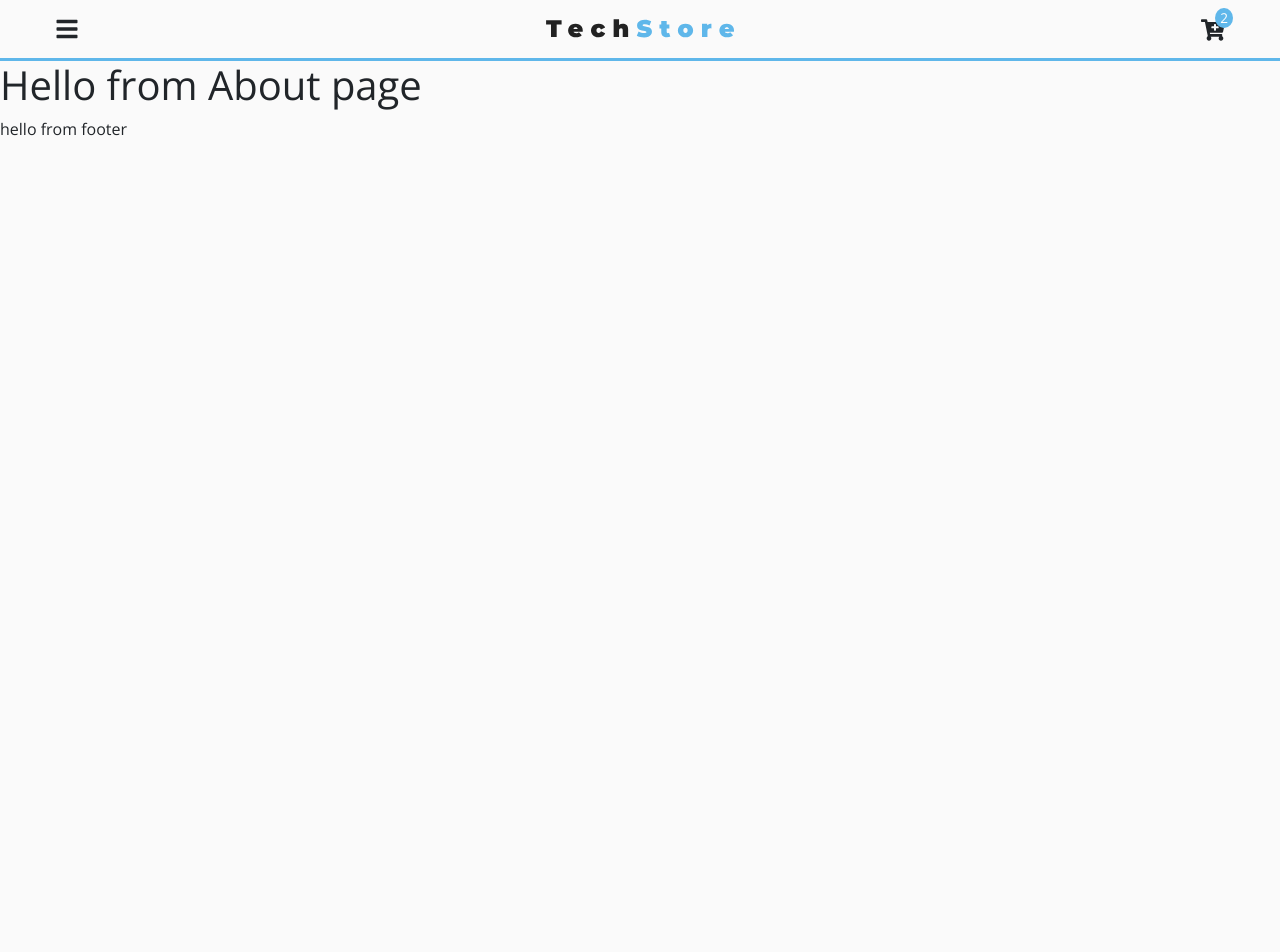
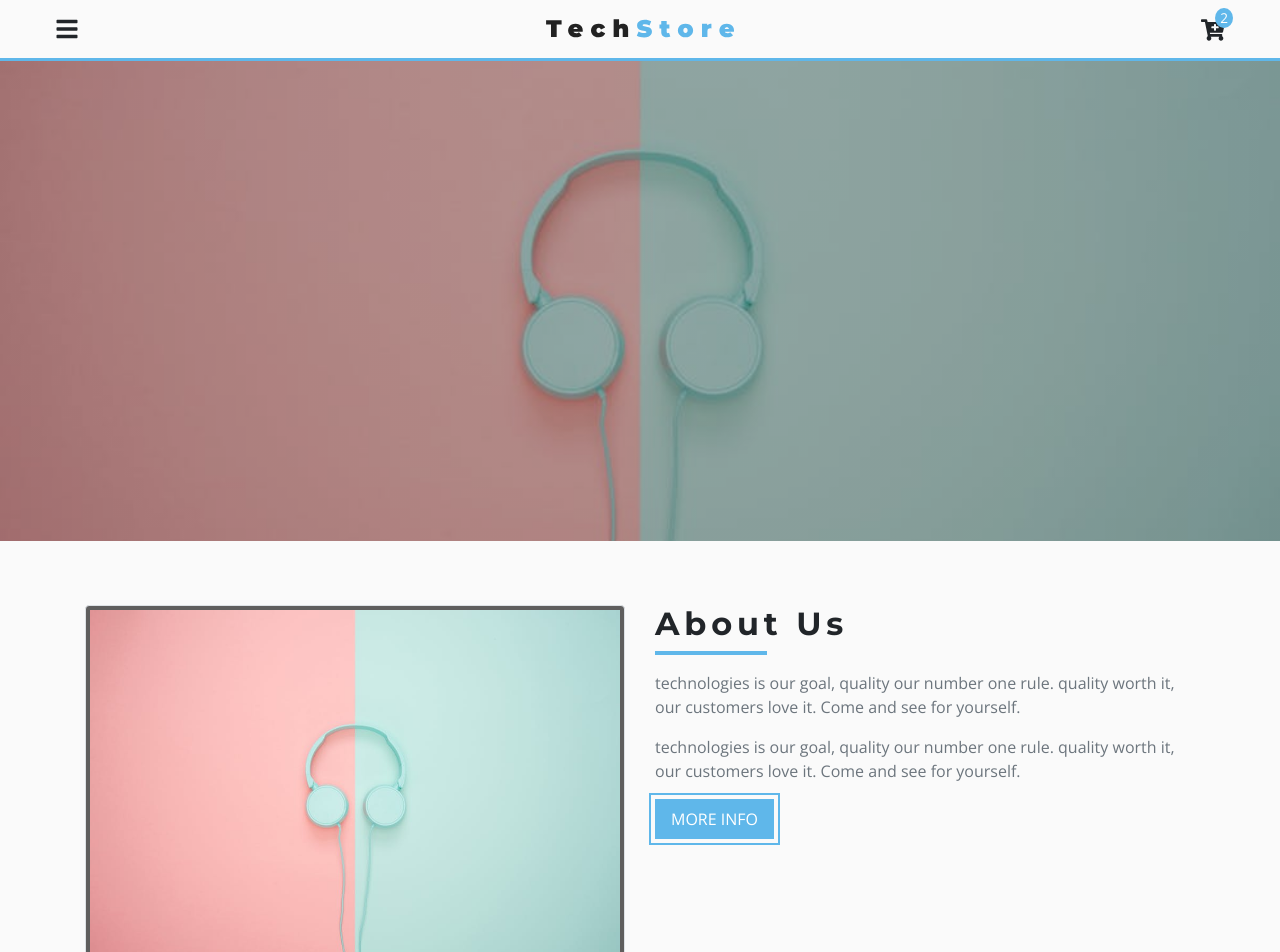
Before and after one commit to jn-html/Techi-store, a React (Create React App) app: page /about in a window 1280 px wide. Shown: the top 952 px of the page. Before the commit the page ends 800 px from the top, so only its background shows below. Built offline with nearby package versions, Linux system fonts and the light colour scheme.

Commit message:
About page and Title Component

```diff
--- /dev/null
+++ b/src/components/AboutPage/Info.js
@@ -0,0 +1,41 @@
+import React from 'react';
+import Title from '../Title';
+import aboutBcg from '../../images/aboutBcg.jpeg';
+
+export default function Info() {
+   return (
+      <section className="py-5">
+         <div className="container">
+            <div className="row">
+               <div className="col-10 mx-auto col-md-6 my-3">
+                  <img
+                     src={aboutBcg}
+                     className="img-fluid img-thumbnail"
+                     alt="about company"
+                     style={{ background: "var(--darkGrey"}}
+                  />
+               </div>
+               <div className="col-10 mx-auto col-md-6 my-3">
+                  <Title title="about us" />
+                  <p className="text-lead text-muted my-3">
+                  technologies is our goal, quality our number one rule.
+                  quality worth it, our customers love it. Come and see for yourself.
+                  </p>
+                  <p className="text-lead text-muted my-3">
+                  technologies is our goal, quality our number one rule.
+                  quality worth it, our customers love it. Come and see for yourself.
+                  </p>
+                  <button
+                     className="main-link"
+                     type="button"
+                     style={{margintop: "2rem" }}
+                     >
+                        more info
+                     </button>
+               </div>
+            </div>
+         </div>
+
+      </section>
+   )
+}
--- a/src/components/Navbar.js
+++ b/src/components/Navbar.js
@@ -35,6 +35,8 @@
    padding: 1rem 1.5rem;
    background: var(--mainGrey);
    border-bottom: 3px solid var(--primaryColor);
+   /* pour rester au dessus */
+   z-index:1;
 
    .nav-center {
       display: flex;
--- /dev/null
+++ b/src/components/Title.js
@@ -0,0 +1,25 @@
+import React from 'react';
+import styled from 'styled-components';
+
+
+export default function Title({ title, center }) {
+   return (
+      <TitleWrapper className="row" center={center} >
+         <div className="col">
+            <h2 className="text-title">{title}</h2>
+            <div className="title-underline"></div>
+         </div>
+      </TitleWrapper>
+   )
+}
+
+const TitleWrapper = styled.div `
+   text-align: ${props => (props.center?"center": "left")};
+   .title-underline {
+      height: 0.25rem;
+      width: 7rem;
+      background: var(--primaryColor);
+      margin: ${props => (props.center ? "0 auto" : "0")};
+   }
+
+`;
--- a/src/pages/AboutPage.js
+++ b/src/pages/AboutPage.js
@@ -1,9 +1,13 @@
 import React from 'react';
+import Info from '../components/AboutPage/Info';
+import Hero from '../components/Hero';
+import aboutBcg from '../images/aboutBcg.jpeg';
 
 export default function AboutPage() {
    return (
       <>
-         <h1>Hello from About page</h1>
+         <Hero img={aboutBcg}></Hero>
+         <Info />
       </>
    );
 }
```
